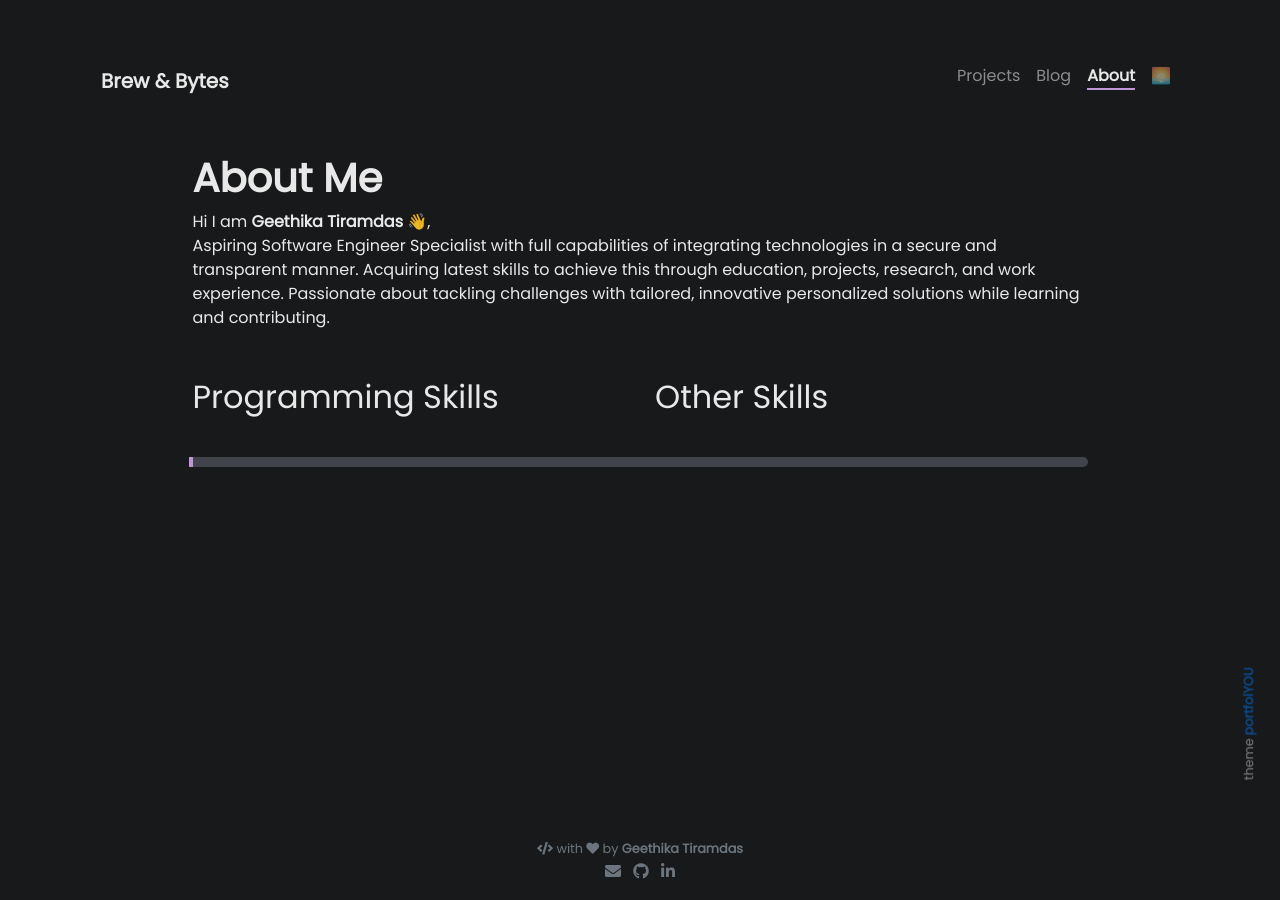
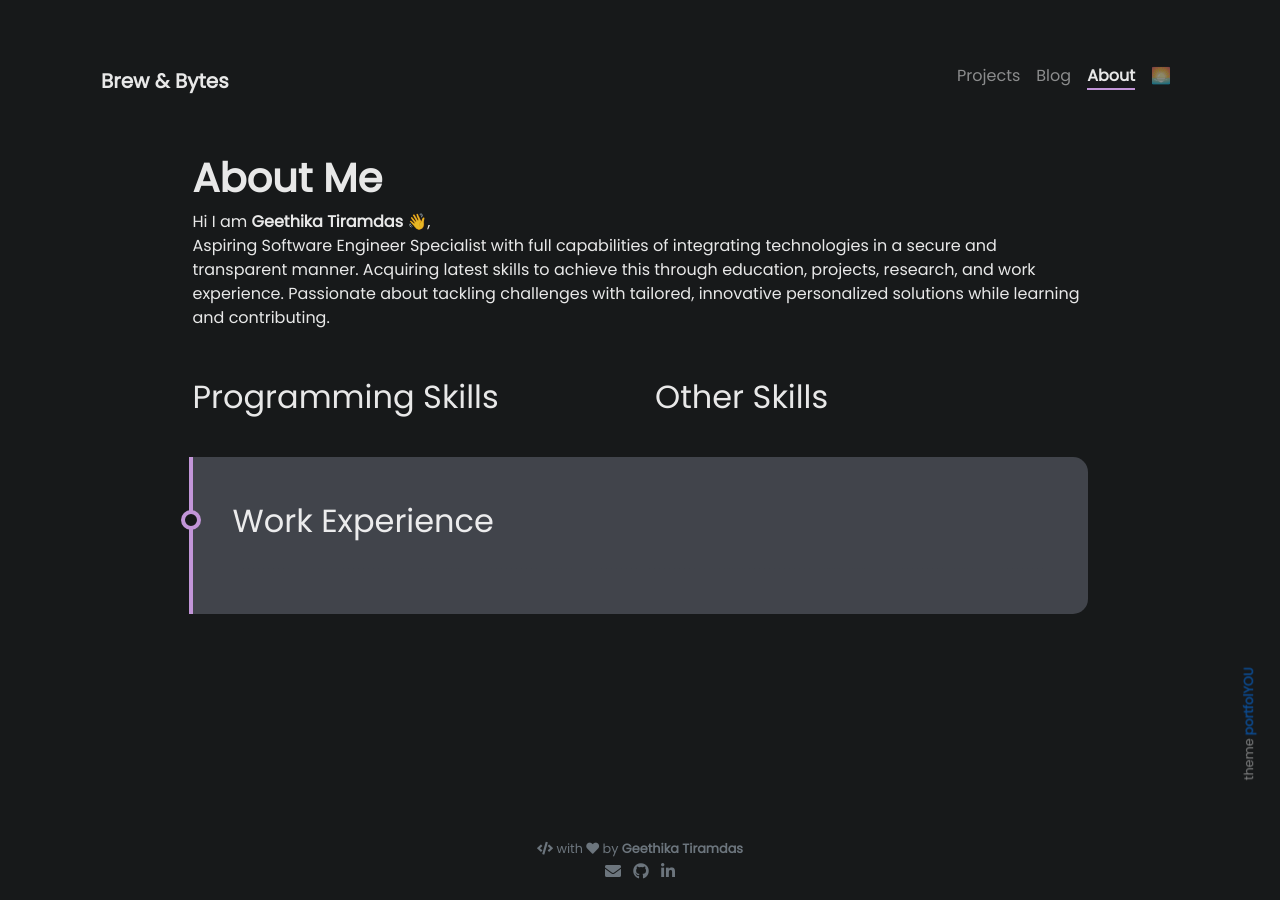
Before and after one commit to tiramdasg/tiramdasg.github.io, a Jekyll site: the page built from pages/about.md, in a window 1280 px wide. Built offline with Jekyll 4.4.1, drawn with Linux system fonts in a browser that asks for light colours; emoji names are drawn with the system emoji font.

Commit message:
trying another way

```diff
--- a/_includes/about/timeline.html
+++ b/_includes/about/timeline.html
@@ -1,9 +1,13 @@
 <div class="col mt-4">
   <div class="timeline-body bg-themed">
+    <div class="timeline-item">
+      <div class="content">
+        <h2>{{ include.title }}</h2>
+      </div>
+    </div>
     {% for item in include.source %}
       <div class="timeline-item">
         <div class="content">
-          <h2>{{ include.title }}</h2>
           <h6 class="date">{{ item.from }} — {{ item.to }}, {{item.location}}</h6>
           <p>{{ item.description }}</p>
         </div>
```
